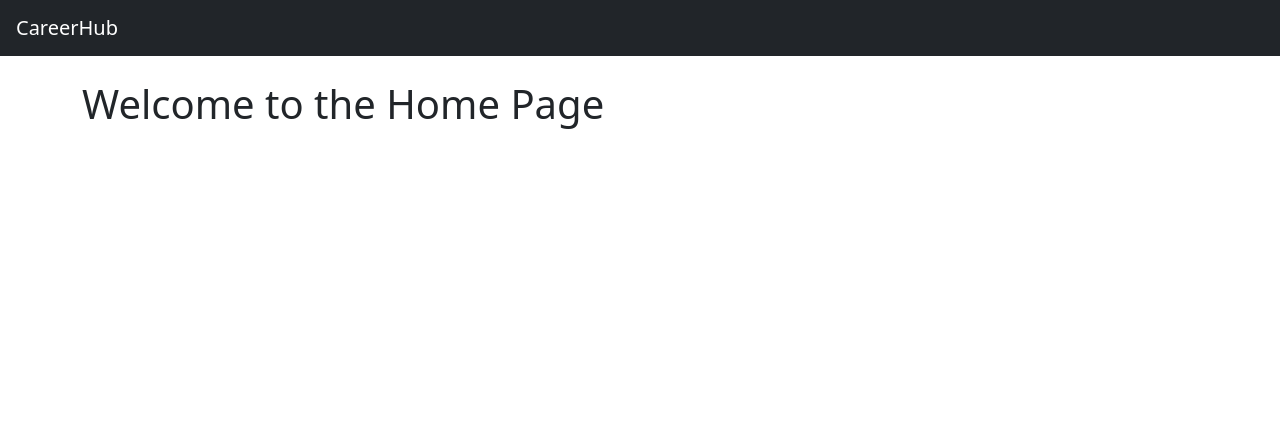
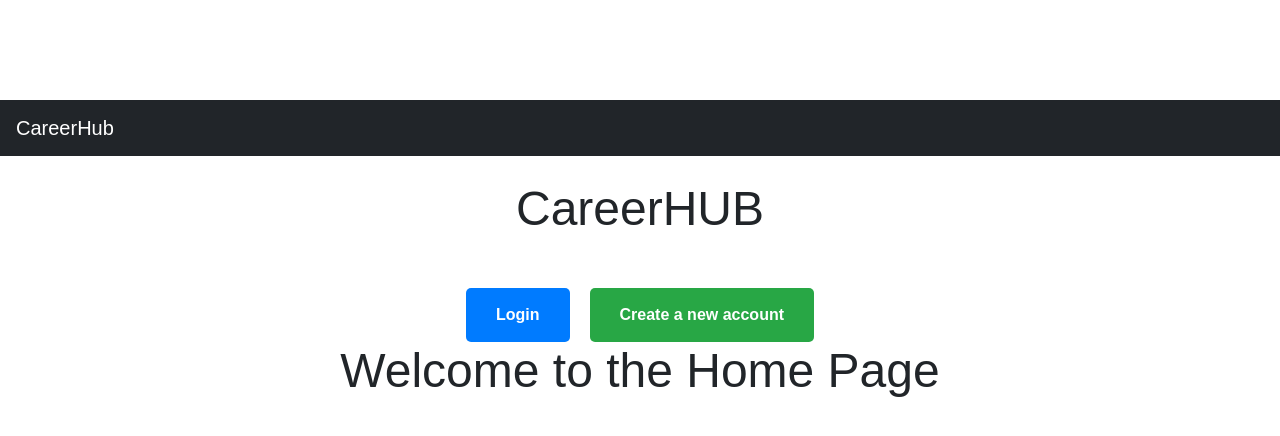
Before and after one commit to Joel-sari/CareerHub, a Django app: page / in a window 1280 px wide. Shown: the top 436 px of the page. Run offline with Django 5.2, Linux system fonts and the light colour scheme.

Commit message:
Resolved merge conflicts from base-html-fix

```diff
--- a/CareerHub/home/templates/home/home.html
+++ b/CareerHub/home/templates/home/home.html
@@ -1,6 +1,58 @@
 {% extends 'base.html' %} {% block content %}
 <!DOCTYPE html>
 <html>
+<head>
+    <title>CareerHUB</title>
+    <style>
+        body {
+            font-family: Arial, sans-serif;
+            text-align: center; /* centers the header */
+            margin-top: 100px;  /* space from top */
+        }
+
+        h1 {
+            font-size: 48px;
+            margin-bottom: 50px;
+        }
+
+        .button-container {
+            display: flex;
+            justify-content: center; /* center horizontally */
+            gap: 20px; /* space between buttons */
+        }
+
+        .button-container a {
+            padding: 15px 30px;
+            text-decoration: none;
+            color: white;
+            background-color: #007BFF;
+            border-radius: 5px;
+            font-weight: bold;
+            transition: background-color 0.3s;
+        }
+
+        .button-container a:hover {
+            background-color: #0056b3;
+        }
+
+        /* Optional: make the second button slightly different color */
+        .button-container a.create {
+            background-color: #28a745;
+        }
+
+        .button-container a.create:hover {
+            background-color: #1e7e34;
+        }
+    </style>
+</head>
+<body>
+    <h1>CareerHUB</h1>
+
+    <div class="button-container">
+        <a href="{% url 'login' %}">Login</a>
+        <a href="{% url 'register' %}" class="create">Create a new account</a>
+    </div>
+</body>
   <head>
     <title>Home page</title>
   </head>
@@ -8,4 +60,5 @@
     <h1>Welcome to the Home Page</h1>
   </body>
 </html>
+
 {% endblock %}
--- a/CareerHub/home/urls.py
+++ b/CareerHub/home/urls.py
@@ -1,5 +1,8 @@
 from django.urls import path
 from . import views
+
 urlpatterns = [
     path('', views.home, name='home'),
+    path('login/', views.login_view, name='login'),
+    path('register/', views.register_view, name='register'),
 ]
--- a/CareerHub/home/views.py
+++ b/CareerHub/home/views.py
@@ -1,5 +1,11 @@
 from django.shortcuts import render
-
+from django.http import HttpResponse
 # Create your views here.
 def home(request):
     return render(request, 'home/home.html')
+
+def login_view(request):
+    return HttpResponse("Login page placeholder")
+
+def register_view(request):
+    return HttpResponse("Register page placeholder")
```
